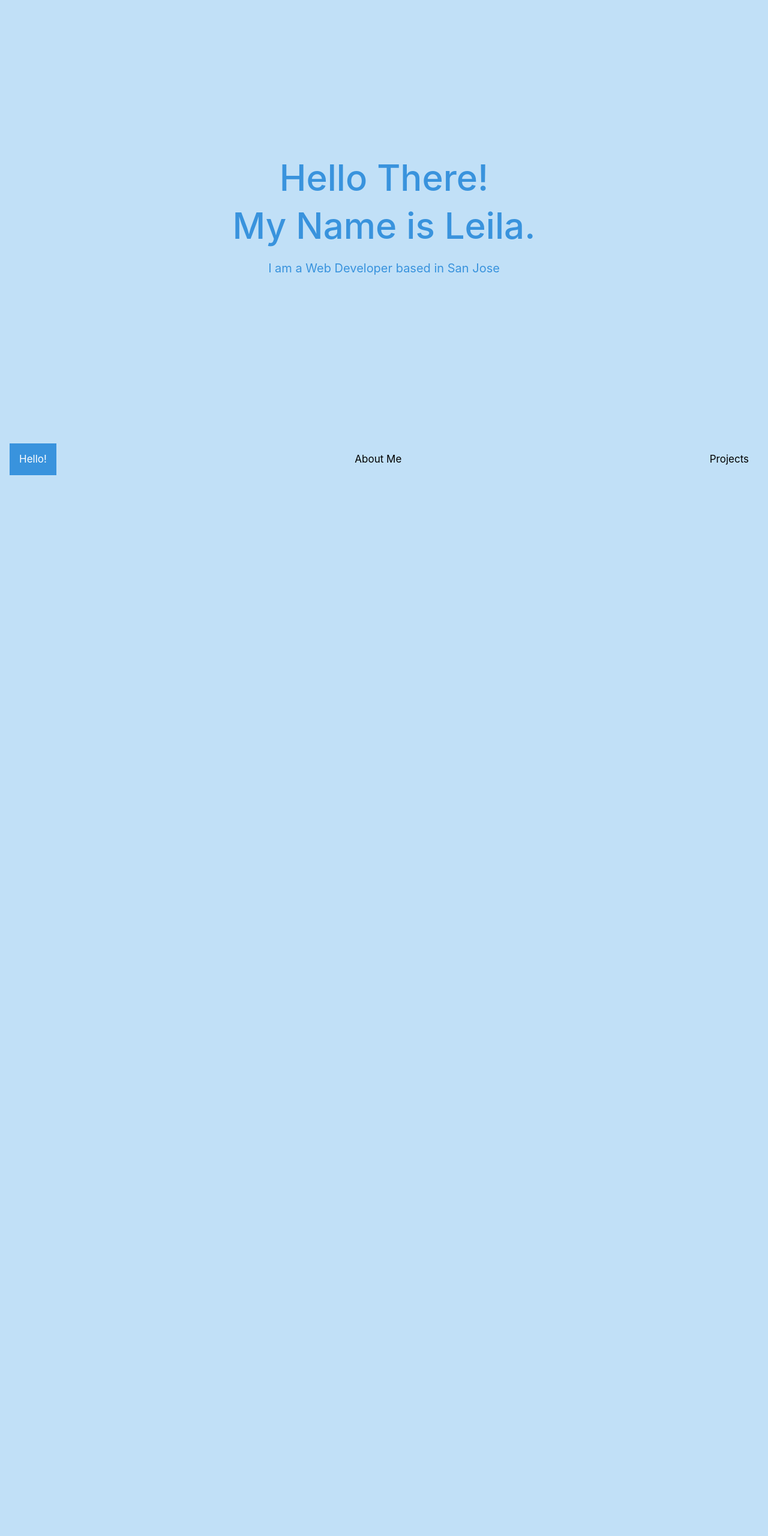
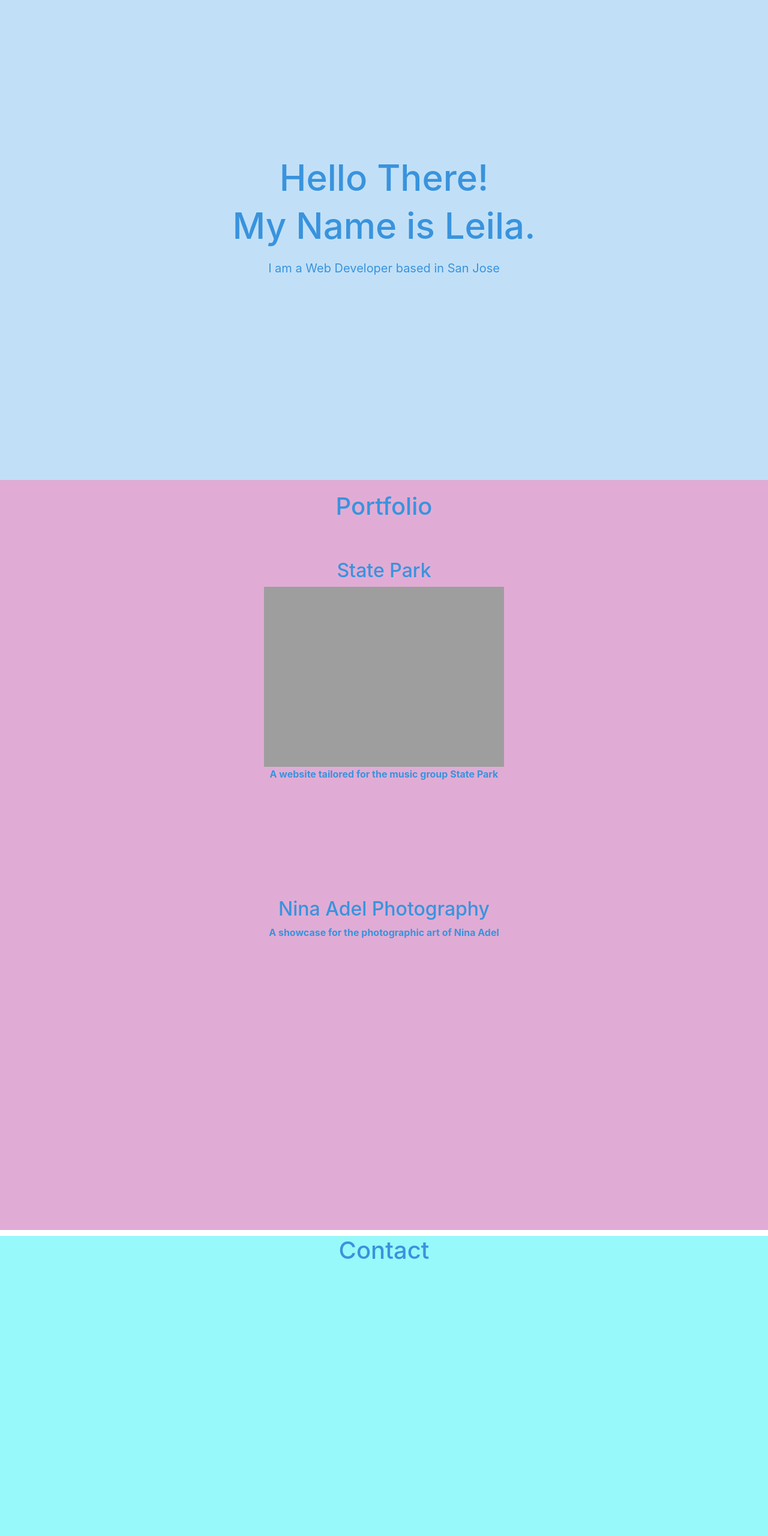
Before and after one commit to leilaadel/Portfolio, a Django app: page / in a window 1280 px wide. Shown: the whole page at 60% size. Before the commit the page ends 792 px from the top, so only its background shows below. Run offline with Django 3.2, Linux system fonts and the light colour scheme; some libraries are stand-ins or nearby versions; grey boxes are pictures that could not be loaded.

Commit message:
added project content

```diff
--- a/portpage/static/css/index.css
+++ b/portpage/static/css/index.css
@@ -1,3 +1,11 @@
+/* color reference
+pink #e0acd5
+periwinkle #3993dd
+ice #97f9f9
+lavender #a4def9
+shirt #c1e0f7
+*/
+
 /* Place the navbar at the bottom of the page, and make it stick */
 .navbar {
     background-color: #c1e0f7;
@@ -44,3 +52,25 @@
   margin-top: 20px;
   font-size: 20px;
 }
+.content{
+  background-color: #e0acd5;
+  width: 100%;
+  padding-bottom: 20px;
+  text-align: center;
+  color: #3993dd;
+  padding-top: 20px;
+  height: 1250px;
+}
+.project{
+  /*background-color: #a4def9;*/
+  width: 90%;
+  margin: 5%;
+  height: 500px;
+}
+.project p {
+  font-weight: bold;
+}
+.contact {
+  background-color: #97f9f9;
+  height: 500px;
+}
--- a/portpage/templates/portpage/index.html
+++ b/portpage/templates/portpage/index.html
@@ -3,24 +3,49 @@
   <head>
     <meta charset="utf-8">
     <link rel="stylesheet" href="https://stackpath.bootstrapcdn.com/bootstrap/4.1.3/css/bootstrap.min.css" integrity="sha384-MCw98/SFnGE8fJT3GXwEOngsV7Zt27NXFoaoApmYm81iuXoPkFOJwJ8ERdknLPMO" crossorigin="anonymous">
+    <link rel="stylesheet" href="https://use.fontawesome.com/releases/v5.3.1/css/all.css" integrity="sha384-mzrmE5qonljUremFsqc01SB46JvROS7bZs3IO2EmfFsd15uHvIt+Y8vEf7N7fWAU" crossorigin="anonymous">
     <link rel="stylesheet" href="../static/css/index.css">
     <title>Leila Adel Portfolio</title>
   </head>
   <body>
     <div class="page">
-      <div class="navbar">
+<!--      <div class="navbar">
        <a href="#home" class="active">Hello!</a>
        <a href="#aboutme">About Me</a>
        <a href="#projects">Projects</a>
-      </div>
+     </div>-->
     <div class="header">
       <h1>Hello There!</h1>
       <h1>My Name is Leila.</h1>
       <div class="intro">
         <p>I am a Web Developer based in San Jose</p>
+        <a class="btn btn-social-icon btn-twitter">
+          <span class="fa fa-twitter"></span>
+        </a>
       </div>
     </div>
     <div class="content">
+      <h1>Portfolio</h1>
+      <div class="project">
+        <h2>State Park</h2>
+        <div class="project_image">
+           <img src="https://images.pexels.com/photos/338936/pexels-photo-338936.jpeg?auto=compress&cs=tinysrgb&h=350" alt="forest">
+        </div>
+        <div class="project_desc">
+          <p>A website tailored for the music group State Park</p>
+        </div>
+      </div>
+      <div class="project">
+        <h2>Nina Adel Photography</h2>
+        <div class="project_image">
+        </div>
+        <div class="project_desc">
+          <p>A showcase for the photographic art of Nina Adel</p>
+        </div>
+      </div>
+      <div class="contact">
+        <h1>Contact</h1>
+      </div>
     </div>
   </div>
   </body>
```
